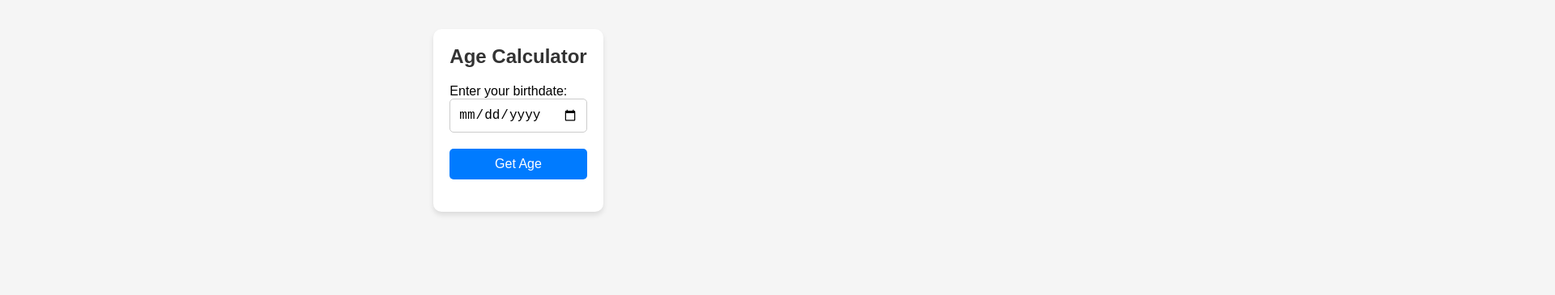
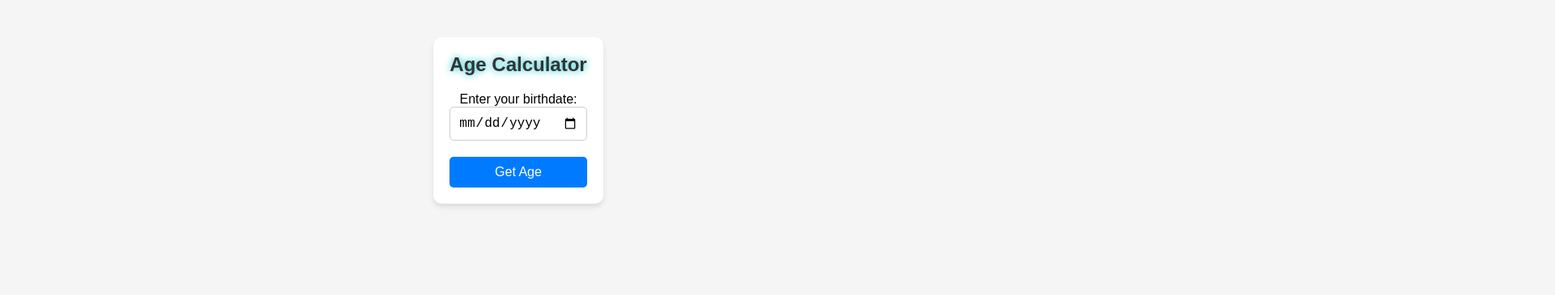
Before and after one commit to shahariarmahfuz/Newlevel, a plain HTML site: page index.html in a window 1280 px wide. Shown: the part 251-616 px from the top of the page at 81% size, 1920 px wide, since content can reach past the window. Drawn offline with Linux system fonts and the light colour scheme.

Commit message:
Update styles.css

```diff
--- a/styles.css
+++ b/styles.css
@@ -22,12 +22,15 @@ body {
     background-color: #fff;
     border-radius: 10px;
     box-shadow: 0 4px 6px rgba(0, 0, 0, 0.1);
+    text-align: center;
 }
 
 h1 {
     font-size: 24px;
     margin-bottom: 20px;
     color: #333;
+    /* Neon/Glowing Light Effect */
+    text-shadow: 0px 0px 10px #00c2cb, 0px 0px 20px #fff;
 }
 
 /* Input field styles */
@@ -57,9 +60,16 @@ button:hover {
     background-color: #0056b3;
 }
 
-/* Display area for calculated age */
-#currentAge {
-    font-size: 18px;
-    text-align: center;
-    margin-top: 20px;
+/* Diffuse Reflection Effect */
+.age-calculate h1::before {
+    content: "";
+    position: absolute;
+    top: 80%;
+    left: 0;
+    height: 100%;
+    width: 100%;
+    background: #00c2cb;
+    transform: perspective(10px) rotateX(10deg) scale(1, 0.2);
+    filter: blur(1em);
+    opacity: 0.5;
 }
```
